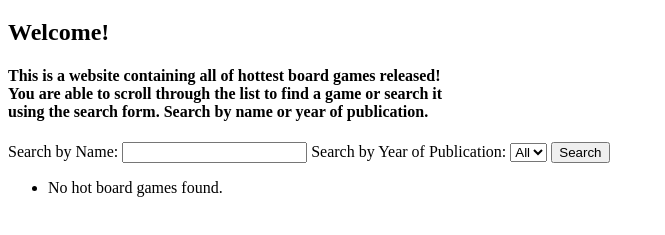
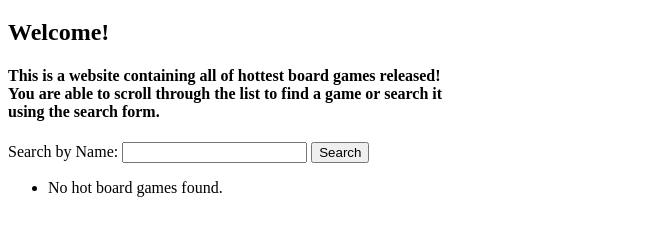
Before and after one commit to Dmedi99/Flatiron-FrontEnd-Phase-1-project, a plain HTML site: page index.html in a window 1280 px wide. Shown: the part 61-296 px from the top of the page, without its empty margins (0-665 px from the left). Drawn offline with Linux system fonts and the light colour scheme; no server answers.

Commit message:
updated the search form to only search by name

```diff
--- a/index.html
+++ b/index.html
@@ -12,15 +12,10 @@
     <h2>Welcome!</h2>
     <h4>This is a website containing all of hottest board games released! <br>
     You are able to scroll through the list to find a game or search it <br>
-    using the search form. Search by name or year of publication.</h4>
+    using the search form. </h4>
     <form id="searchForm">
         <label for="searchName">Search by Name:</label>
         <input type="text" id="searchName" name="searchName">
-        <label for="searchYear">Search by Year of Publication:</label>
-        <select id="searchYear" name="searchYear">
-            <option value="">All</option>
-            <!-- Options will be dynamically populated via JavaScript -->
-        </select>
         <button type="submit">Search</button>
     </form>
     <ul id="boardGamesList"></ul>
```
